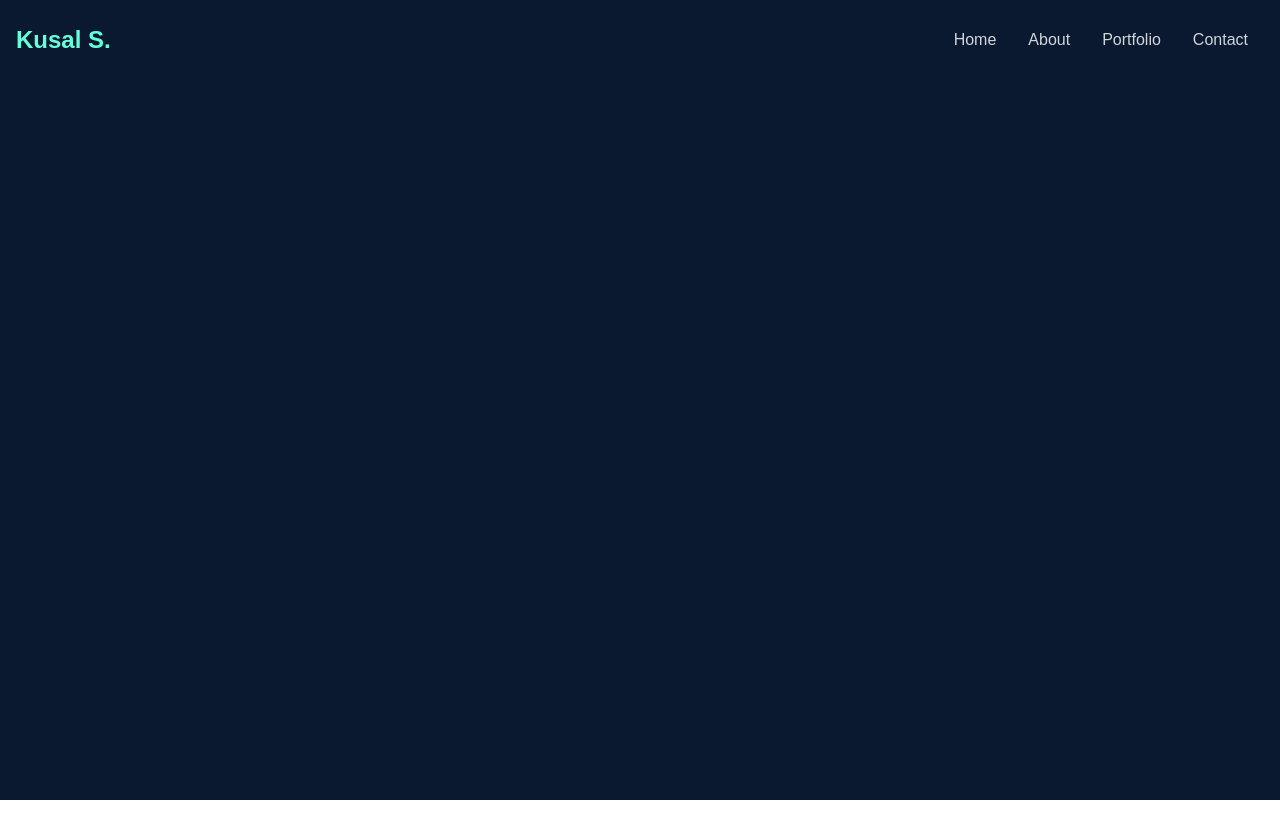
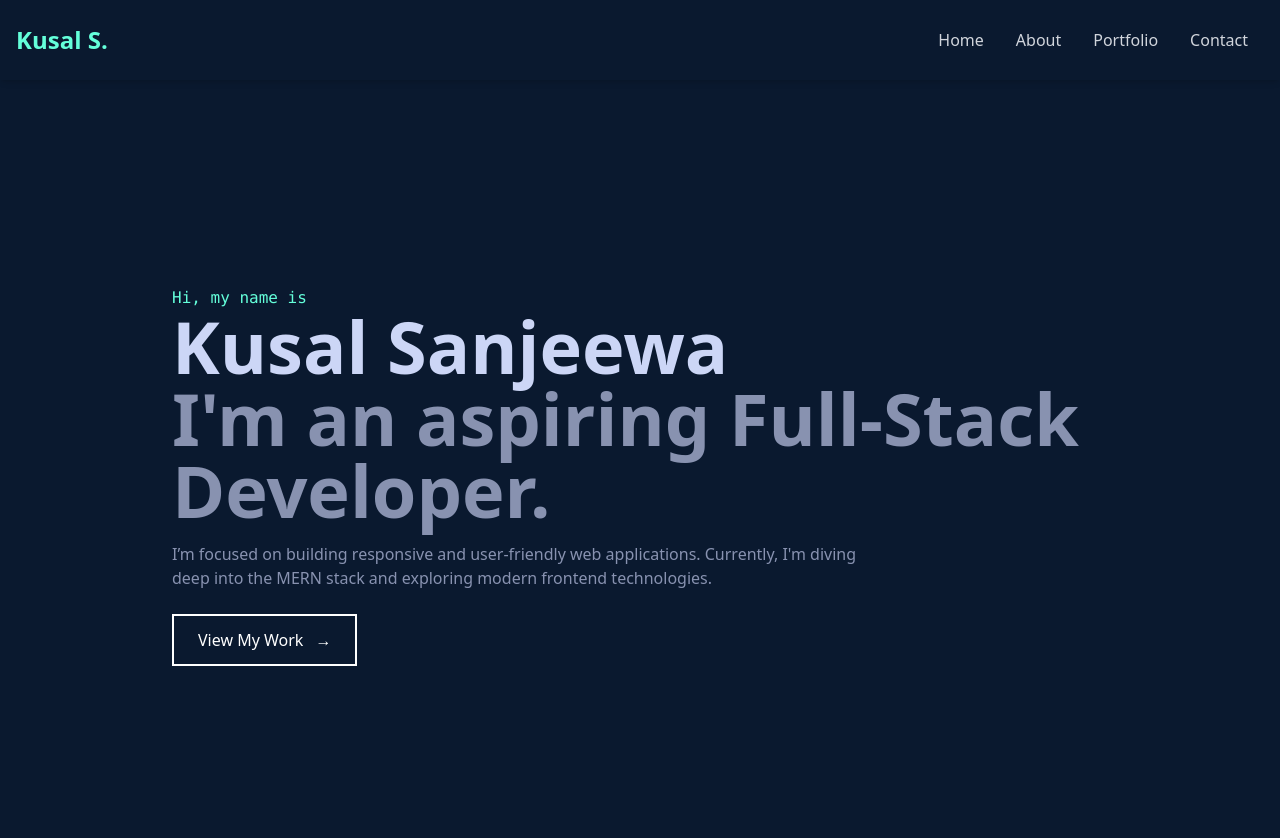
Before and after one commit to ICT-Courses/ict2233-ca-02-kusals100, a React (Vite) app: page / in a window 1280 px wide. Shown: the top 838 px of the page. Before the commit the page ends 800 px from the top, so only its background shows below. Built offline with nearby package versions, Linux system fonts and the light colour scheme.

Commit message:
feat: build homepage with navbar, hero section, and typography

```diff
--- a/package.json
+++ b/package.json
@@ -10,7 +10,7 @@
     "preview": "vite preview"
   },
   "dependencies": {
-    "framer-motion": "^12.23.16",
+    "framer-motion": "^12.23.19",
     "react": "^19.1.1",
     "react-dom": "^19.1.1",
     "react-icons": "^5.5.0",
--- a/src/App.jsx
+++ b/src/App.jsx
@@ -10,10 +10,10 @@ import Contact from './pages/Contact';
 function App() {
 
   return (
-    <div className='bg-[#0a192f] text-gray-300 min-h-screen'>
+    <div className='bg-[#0a192f] text-gray-300 min-h-screen font-sans'>
 
   <Navbar/>
-      <main>
+      <main className='pt-[80px]'>
         <Routes>
           <Route path='/' element={<Home/>}></Route>
           <Route path='/about' element={<About/>}/>
--- a/src/components/Navbar.jsx
+++ b/src/components/Navbar.jsx
@@ -12,7 +12,7 @@ function Navbar() {
   const handleClick =  () => setNav(!nav);
 
   return (
-    <header className='fixed w-full h-[80px] flex justify-between items-center px-4 text-gray-300 z-10 bg-[#0a192f]'>
+    <header className='fixed w-full h-[80px] flex justify-between items-center px-4 bg-[#0a192f] text-gray-300 shadow-md z-10'>
 
     {/*Logo section */}
     <div>
--- a/src/pages/Home.jsx
+++ b/src/pages/Home.jsx
@@ -1,9 +1,66 @@
-import React from 'react'
+import React from 'react';
+import { Link } from 'react-router-dom';
+import { motion } from 'framer-motion';
 
 function Home() {
+
   return (
-    <div>Home</div>
-  )
+    <section name="home" className="w-full h-screen bg-[#0a192f]">
+
+      {/* Container */}
+      <div className="max-w-[1000px] mx-auto px-8 flex flex-col justify-center h-full">
+        <motion.p
+          className="text-[#64ffda] font-mono"
+          initial={{ opacity: 0, y: 20 }}
+          animate={{ opacity: 1, y: 0 }}
+          transition={{ duration: 0.5, delay: 0.2 }}
+        >
+          Hi, my name is
+        </motion.p>
+        <motion.h1
+          className="text-4xl sm:text-7xl font-bold text-[#ccd6f6]"
+          initial={{ opacity: 0, y: 20 }}
+          animate={{ opacity: 1, y: 0 }}
+          transition={{ duration: 0.5, delay: 0.4 }}
+        >
+          Kusal Sanjeewa
+        </motion.h1>
+        <motion.h2
+          className="text-4xl sm:text-7xl font-bold text-[#8892b0]"
+          initial={{ opacity: 0, y: 20 }}
+          animate={{ opacity: 1, y: 0 }}
+          transition={{ duration: 0.5, delay: 0.6 }}
+        >
+          I'm an aspiring Full-Stack Developer.
+        </motion.h2>
+        <motion.p
+          className ="text-[#8892b0] py-4 max-w-[700px]"
+          initial={{ opacity: 0, y: 20 }}
+          animate={{ opacity: 1, y: 0 }}
+          transition={{ duration: 0.5, delay: 0.8 }}
+        >
+          I’m focused on building responsive and user-friendly web applications.
+          Currently, I'm diving deep into the MERN stack and exploring modern
+          frontend technologies.
+        </motion.p>
+
+        <motion.div
+          initial = {{ opacity: 0, y: 20 }}
+          animate = {{ opacity: 1, y: 0 }}
+          transition = {{ duration: 0.5, delay: 1 }}
+        >
+          <Link to="/portfolio">
+            <button className="text-white group border-2 px-6 py-3 my-2 flex items-center hover:bg-[#64ffda] hover:border-[#64ffda] hover:text-[#0a192f] transition-all duration-300">
+              View My Work
+              <span className="group-hover:rotate-90 duration-300 ml-3">
+                &rarr;
+              </span>
+            </button>
+          </Link>
+        </motion.div>
+      </div>
+    </section>
+  );
 }
 
-export default Home
+export default Home;
--- a/tailwind.config.js
+++ b/tailwind.config.js
@@ -4,7 +4,12 @@ export default {
     "./src/**/*.{js,ts,jsx,tsx}",
   ],
   theme: {
-    extend: {},
+    extend:
+        {fontFamily: {
+        sans: ['Poppins', 'sans-serif'],
+        mono: ['Roboto Mono', 'monospace'],
+    },
   },
   plugins: [],
 }
+}
```
Also changed, not shown: 1 other file (tests, documents, lock files or other folders).
